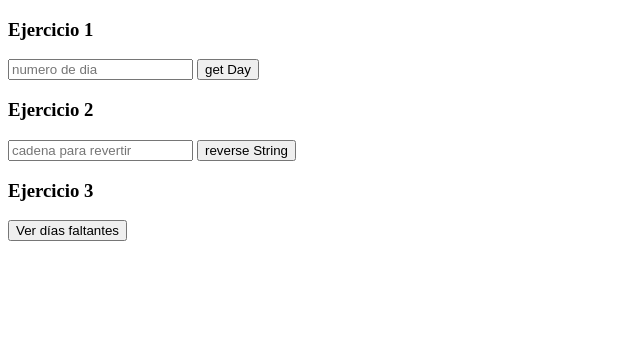
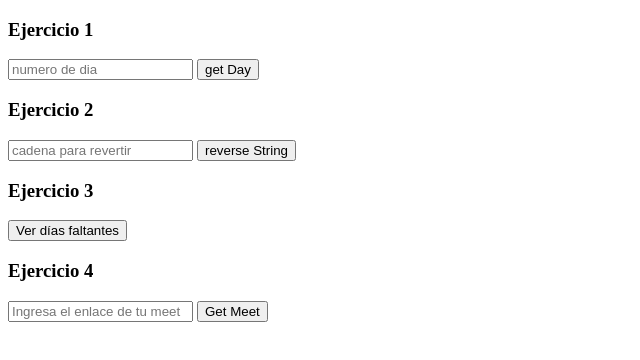
Before and after one commit to omromero00/Lab2, a plain HTML site: page ejercicio1.html in a window 1280 px wide. Shown: the whole page, without its empty margins (0-640 px from the left). Drawn offline with Linux system fonts and the light colour scheme.

Commit message:
Ejercicio 4

```diff
--- a/ejercicio1.html
+++ b/ejercicio1.html
@@ -26,6 +26,13 @@
         <button type="button" id="missingDays">Ver días faltantes</button>
         <p id="result_arequipa_day"></p>
 
+    <h3>Ejercicio 4</h3>
+        <input type="text" placeholder="Ingresa el enlace de tu meet" id="meetString" required>
+        <button type="button" id="getMeet">Get Meet</button>
+        <p id="resultMeet"></p>
+
+
+
 </body>
     <script src="ejercicio1.js"></script>
 </html>
```
